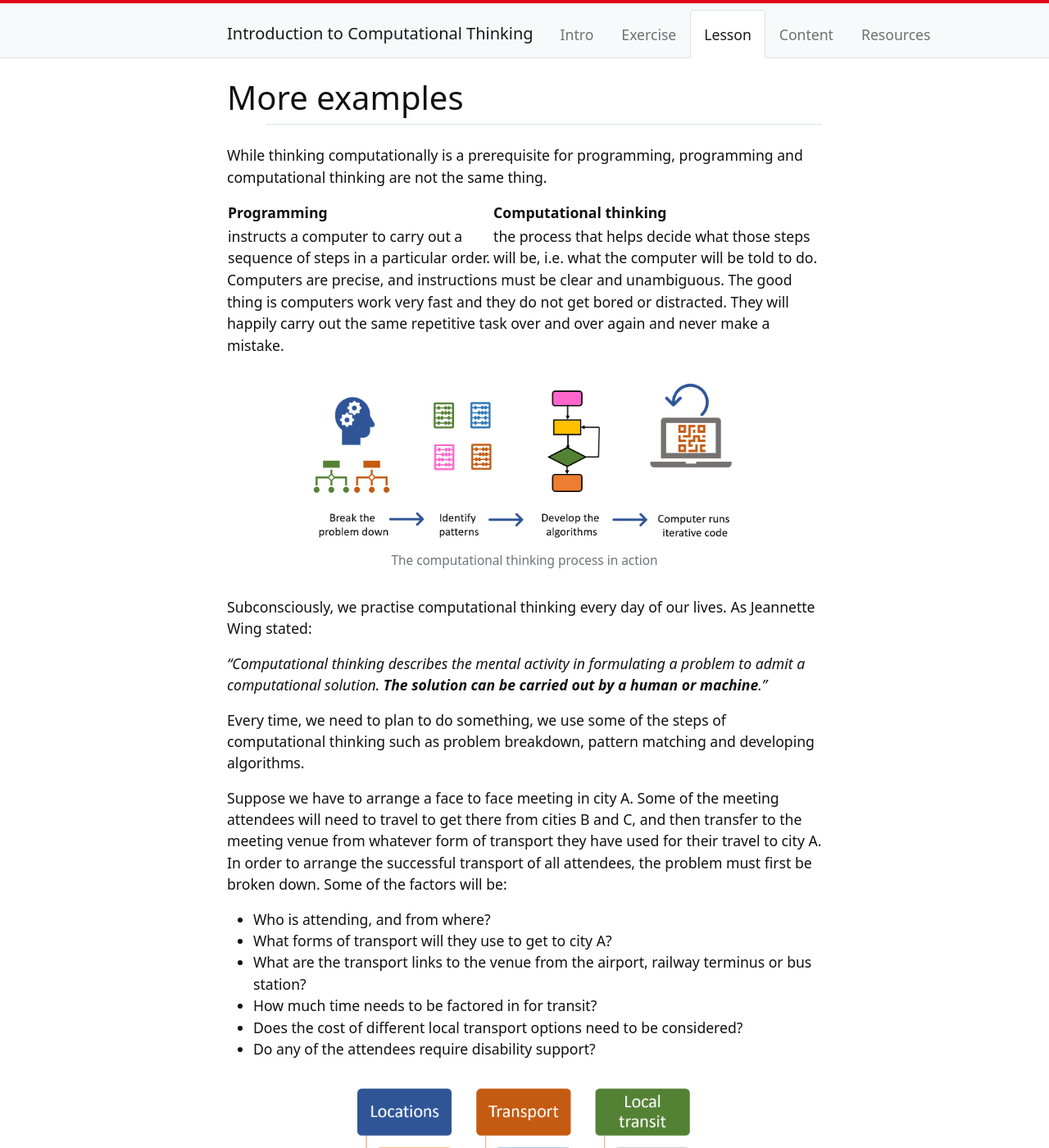
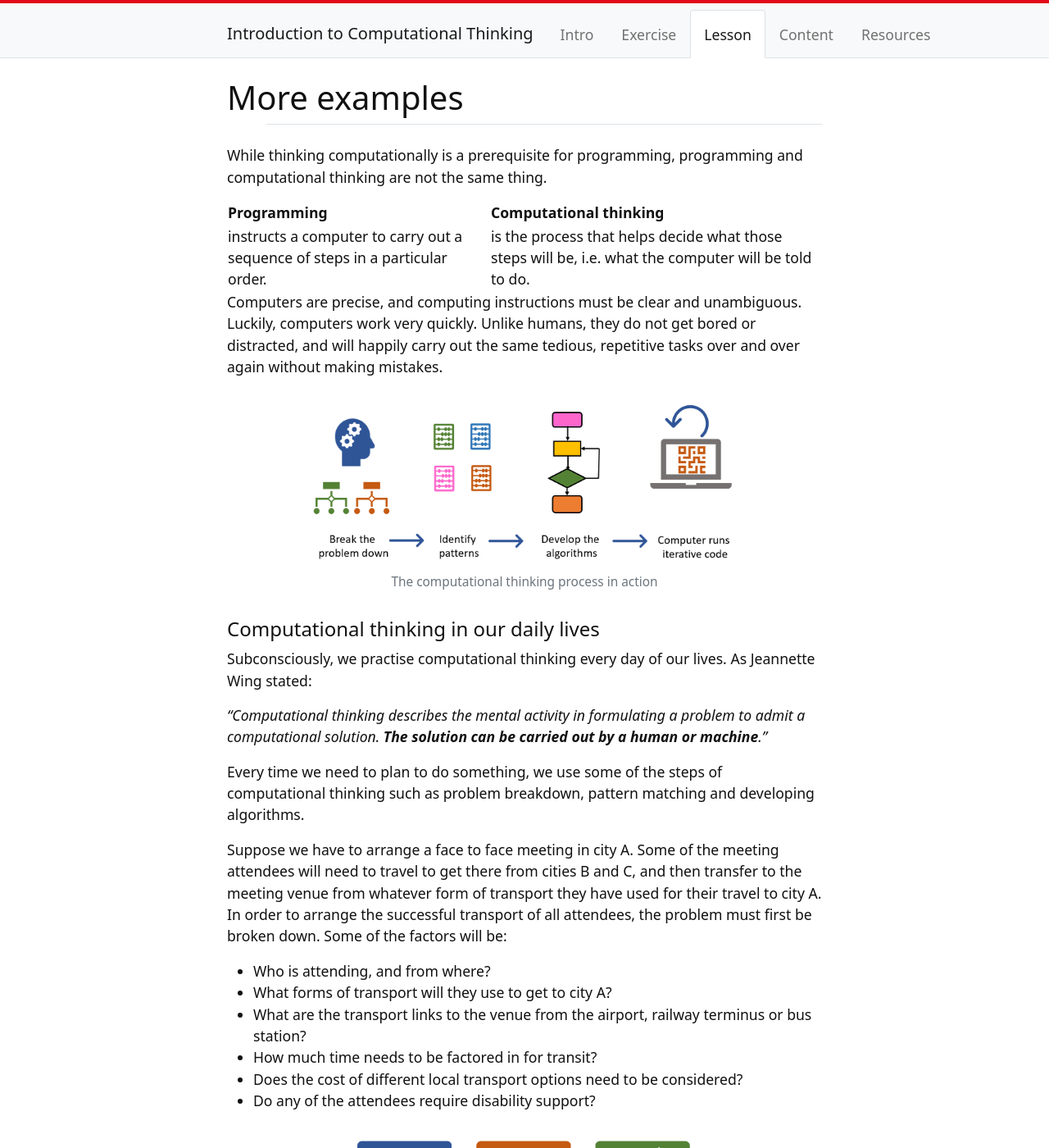
Before and after one commit to weaverbel/intro-computational-thinking, a Jekyll site: the page built from content/2-lesson.md, in a window 1280 px wide and 1400 px high. Shown: the whole window at 82% size. Built offline with Jekyll 4.4.1, drawn with Linux system fonts in a browser that asks for light colours; some of the changed text lies outside the part shown.

Commit message:
Update 2-lesson.md
rewording

```diff
--- a/content/2-lesson.md
+++ b/content/2-lesson.md
@@ -8,17 +8,19 @@ While thinking computationally is a prerequisite for programming, programming an
 
 | **Programming** |  **Computational thinking** |
 | :--- | :--- |
-| instructs a computer to carry out a sequence of steps in a particular order. | the process that helps decide what those steps will be, i.e.  what the computer will be told to do. |
+| instructs a computer to carry out a sequence of steps in a particular order. | is the process that helps decide what those steps will be, i.e.  what the computer will be told to do. |
 
-Computers are precise, and instructions must be clear and unambiguous. The good thing is computers work very fast and they do not get bored or distracted. They will happily carry out the same repetitive task over and over again and never make a mistake.
+Computers are precise, and computing instructions must be clear and unambiguous. Luckily, computers work very quickly. Unlike humans, they do not get bored or distracted, and will happily carry out the same tedious, repetitive tasks over and over again without making mistakes.
 
 {% include figure.html img="proc-diagram.png" alt="Computational thinking at work" caption="The computational thinking process in action" width="75%" %}
+
+#### Computational thinking in our daily lives
 
 Subconsciously, we practise computational thinking every day of our lives. As Jeannette Wing stated:
 
 *"Computational thinking describes the mental activity in formulating a problem to admit a computational solution. **The solution can be carried out by a human or machine**."*
 
-Every time, we need to plan to do something, we use some of the steps of computational thinking such as problem breakdown, pattern matching and developing algorithms.
+Every time we need to plan to do something, we use some of the steps of computational thinking such as problem breakdown, pattern matching and developing algorithms.
 
 Suppose we have to arrange a face to face meeting in city A. Some of the meeting attendees will need to travel to get there from cities B and C, and then transfer to the meeting venue from whatever form of transport they have used for their travel to city A. In order to arrange the successful transport of all attendees, the problem must first be broken down. Some of the factors will be:
 
```
Also changed, not shown: other parts of content/2-lesson.md (+1 -1 lines).
